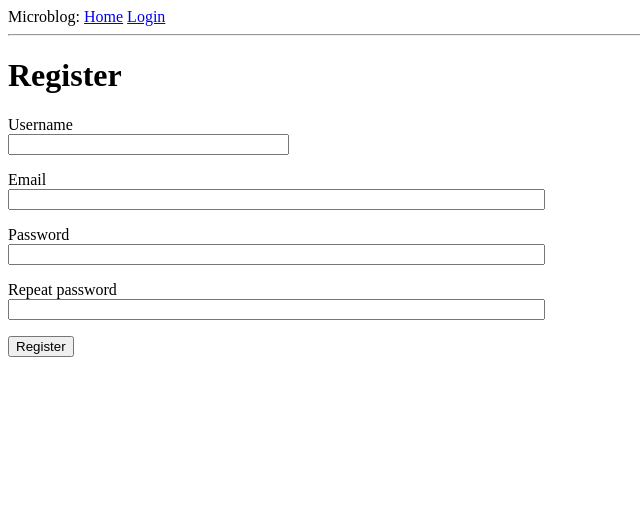
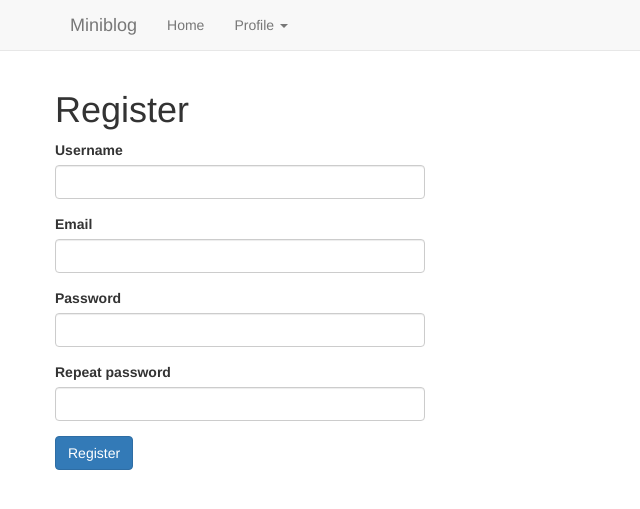
Before and after one commit to avoidik/microblog, a Flask app: page /register in a window 1280 px wide. Shown: the top 509 px of the page, without its empty margins (0-640 px from the left). Run offline with Flask 2, Linux system fonts and the light colour scheme; some libraries are stand-ins or nearby versions.

Commit message:
CSS Styling

```diff
--- a/app/__init__.py
+++ b/app/__init__.py
@@ -4,6 +4,7 @@ from flask_sqlalchemy import SQLAlchemy
 from flask_migrate import Migrate
 from flask_login import LoginManager
 from flask_mail import Mail
+from flask_bootstrap import Bootstrap
 import logging
 from logging.handlers import SMTPHandler, RotatingFileHandler
 import os
@@ -15,6 +16,7 @@ migrate = Migrate(app, db)
 login = LoginManager(app)
 login.login_view = "login"
 mail = Mail(app)
+bootstrap = Bootstrap(app)
 
 from app import routes, models, errors
 
--- a/app/forms.py
+++ b/app/forms.py
@@ -74,7 +74,7 @@ class PostForm(FlaskForm):
     submit = SubmitField("Submit")
 
 class ResetPasswordRequestForm(FlaskForm):
-    email = StringField("email", validators=[
+    email = StringField("Email", validators=[
         InputRequired(message="Email required"),
         Length(min=3, max=64, message="Email length between 3 and 64"),
         Email(message="Email is invalid")
--- /dev/null
+++ b/app/static/site.css
@@ -0,0 +1,8 @@
+body { padding-top: 70px; }
+@media screen and (max-width: 768px) {
+    body { padding-top: 0px; }
+}
+
+.table.table-posts {
+    margin-bottom: 0;
+}
--- a/app/templates/404.html
+++ b/app/templates/404.html
@@ -1,6 +1,6 @@
 {% extends "base.html" %}
 
-{% block content %}
+{% block app_content %}
     <h1>Resource not found</h1>
     <p><a href="{{ url_for('index') }}">Back to home</a></p>
 {% endblock %}
--- a/app/templates/500.html
+++ b/app/templates/500.html
@@ -1,6 +1,6 @@
 {% extends "base.html" %}
 
-{% block content %}
+{% block app_content %}
     <h1>Internal error</h1>
     <p><a href="{{ url_for('index') }}">Back to home</a></p>
 {% endblock %}
--- a/app/templates/_post.html
+++ b/app/templates/_post.html
@@ -1,6 +1,6 @@
-<table>
-    <tr valign="top">
-        <td><img src="{{ post.author.avatar(36) }}"></td>
+<table class="table table-hover table-posts">
+    <tr>
+        <td width="70px"><img src="{{ post.author.avatar(36) }}"></td>
         <td>
             <a href="{{ url_for('user', username=post.author.username) }}">
                 {{ post.author.username }}
--- a/app/templates/base.html
+++ b/app/templates/base.html
@@ -1,37 +1,69 @@
-<!DOCTYPE html>
-<html>
-    <head>
-        <meta charset="utf8">
-        {% if title %}
-        <title>{{ title }} - Microblog</title>
+{% extends "bootstrap/base.html" %}
+
+{% import "macros.html" as macros %}
+
+{% block title %}
+    {% if title %}{{ title }} - Microblog{% else %}Welcome to Microblog{% endif %}
+{% endblock %}
+
+{% block styles %}
+    {{ super() }}
+    <link href="{{ url_for('static', filename='site.css') }}" rel="stylesheet">
+{% endblock %}
+
+{% block navbar %}
+    <nav class="navbar navbar-default navbar-fixed-top">
+        <div class="container">
+            <div class="navbar-header">
+                <button type="button" class="navbar-toggle collapsed" data-toggle="collapse" data-target="#navbar" aria-expanded="false" aria-controls="navbar">
+                    <span class="sr-only">Toggle navigation</span>
+                    <span class="icon-bar"></span>
+                    <span class="icon-bar"></span>
+                    <span class="icon-bar"></span>
+                </button>
+                <a class="navbar-brand" href="#">Miniblog</a>
+            </div>
+            <div id="navbar" class="navbar-collapse collapse">
+                <ul class="nav navbar-nav">
+                    {{ macros.nav_link('index', 'Home') }}
+                    <li class="dropdown">
+                        <a href="#" class="dropdown-toggle" data-toggle="dropdown" role="button" aria-haspopup="true" aria-expanded="false">Profile <span class="caret"></span></a>
+                        <ul class="dropdown-menu">
+                        {% if current_user.is_anonymous %}
+                            <li class="dropdown-header">Select option</li>
+                            {{ macros.nav_link('login', 'Login') }}
+                            {{ macros.nav_link('register', 'Register') }}
                         {% else %}
-        <title>Welcome to Microblog</title>
+                            {{ macros.nav_link('explore', 'Explore') }}
+                            {{ macros.nav_link('user', 'Profile', username=current_user.username) }}
+                            <li role="separator" class="divider"></li>
+                            {{ macros.nav_link('logout', 'Logout') }}
                         {% endif %}
-    </head>
-    <body>
-        <div>
-            Microblog:
-            <a href="{{ url_for('index') }}">Home</a>
-            {% if current_user.is_anonymous %}
-                <a href="{{ url_for('login') }}">Login</a>
+                        </ul>
+                    </li>
+                </ul>
+            </div>
+        </div>
+    </nav>
+{% endblock navbar %}
+
+{% block content %}
+    <div class="container">
+        <div class="row">
+            {% with messages = get_flashed_messages(with_categories=true) %}
+            {% if messages %}
+                {% for category, message in messages %}
+                {% if category == 'message' %}
+                    <div class="alert alert-info" role="alert">
                 {% else %}
-                <a href="{{ url_for('explore') }}">Explore</a>
-                <a href="{{ url_for('user', username=current_user.username) }}">Profile</a>
-                <a href="{{ url_for('logout') }}">Logout</a>
+                    <div class="alert alert-{{ category }}" role="alert">
                 {% endif %}
+                    {{ message }}
                     </div>
-        <hr>
-        {% with messages = get_flashed_messages() %}
-        {% if messages %}
-        <ul>
-            {% for message in messages %}
-            <li>
-                {{ message }}
-            </li>
                 {% endfor %}
-        </ul>
             {% endif %}
             {% endwith %}
-        {% block content %}{% endblock %}
-    </body>
-</html>
+            {% block app_content %}{% endblock %}
+        </div>
+    </div>
+{% endblock content %}
--- a/app/templates/index.html
+++ b/app/templates/index.html
@@ -2,7 +2,7 @@
 
 {% import "macros.html" as macros %}
 
-{% block content %}
+{% block app_content %}
     <h1>Hello, {{ current_user.username }}!</h1>
     {% if form %}
     <form action="" method="post">
--- a/app/templates/macros.html
+++ b/app/templates/macros.html
@@ -1,9 +1,23 @@
 {% macro with_errors(field) %}
     {% if field.errors %}
-        <ul class="errors">
-            {% for error in field.errors %}
-            <li>{{ error|e }}</li>
-            {% endfor %}
-        </ul>
+        {% for error in field.errors %}
+        <p class="help-block">{{ error|e }}</p>
+        {% endfor %}
     {% endif %}
 {% endmacro %}
+
+{% macro render_field(field) %}
+    <div class="form-group {%- if required %} required{% endif %} {%- if field.errors %} has-error{% endif %}">
+        {{ field.label(for=field.name, class="control-label") }}
+        {{ field(class="form-control", **kwargs)|safe }}
+        {{ with_errors(field) }}
+    </div>
+{% endmacro %}
+
+{% macro nav_link(endpoint, name) %}
+    {% if request.endpoint.endswith(endpoint) %}
+        <li class="active"><a href="{{ url_for(endpoint, **kwargs) }}">{{name}}</a></li>
+    {% else %}
+        <li><a href="{{ url_for(endpoint, **kwargs) }}">{{name}}</a></li>
+    {% endif %}
+{% endmacro %}
--- a/app/templates/register.html
+++ b/app/templates/register.html
@@ -1,31 +1,18 @@
 {% extends "base.html" %}
-
 {% import "macros.html" as macros %}
 
-{% block content %}
+{% block app_content %}
 <h1>Register</h1>
-<form action="" method="post">
-    {{ form.hidden_tag() }}
-    <p>
-        {{ form.username.label }}<br>
-        {{ form.username(size=32) }}<br>
-        {{ macros.with_errors(form.username) }}
-    </p>
-    <p>
-        {{ form.email.label }}<br>
-        {{ form.email(size=64) }}<br>
-        {{ macros.with_errors(form.email) }}
-    </p>
-    <p>
-        {{ form.password.label }}<br>
-        {{ form.password(size=64) }}<br>
-        {{ macros.with_errors(form.password) }}
-    </p>
-    <p>
-        {{ form.password2.label }}<br>
-        {{ form.password2(size=64) }}<br>
-        {{ macros.with_errors(form.password2) }}
-    </p>
-    <p>{{ form.submit() }}</p>
-</form>
+<div class="row">
+    <div class="col-md-4">
+        <form action="" method="post" class="form" role="form">
+            {{ form.hidden_tag() }}
+            {{ macros.render_field(form.username, required=True) }}
+            {{ macros.render_field(form.email, required=True) }}
+            {{ macros.render_field(form.password, required=True) }}
+            {{ macros.render_field(form.password2, required=True) }}
+            <p>{{ form.submit(class="btn btn-primary") }}</p>
+        </form>
+    </div>
+</div>
 {% endblock %}
--- a/app/templates/user.html
+++ b/app/templates/user.html
@@ -1,6 +1,6 @@
 {% extends "base.html" %}
 
-{% block content %}
+{% block app_content %}
     <table>
         <tr valign="top">
             <td>
@@ -37,7 +37,6 @@
             </td>
         </tr>
     </table>
-    <hr>
     {% for post in posts %}
         {% include '_post.html' %}
     {% endfor %}
--- a/requirements.txt
+++ b/requirements.txt
@@ -5,3 +5,4 @@ flask-migrate
 flask-login
 flask-mail
 pyjwt
+flask-bootstrap
```
Also changed, not shown: app/templates/edit_profile.html (+12 -16 lines), app/templates/login.html (+9 -13 lines), app/templates/reset_password.html (+11 -15 lines), app/templates/reset_password_request.html (+10 -10 lines), microblog.py (+7 -0 lines), 1 other file. Lines whose indentation alone changed are shown as unchanged.
